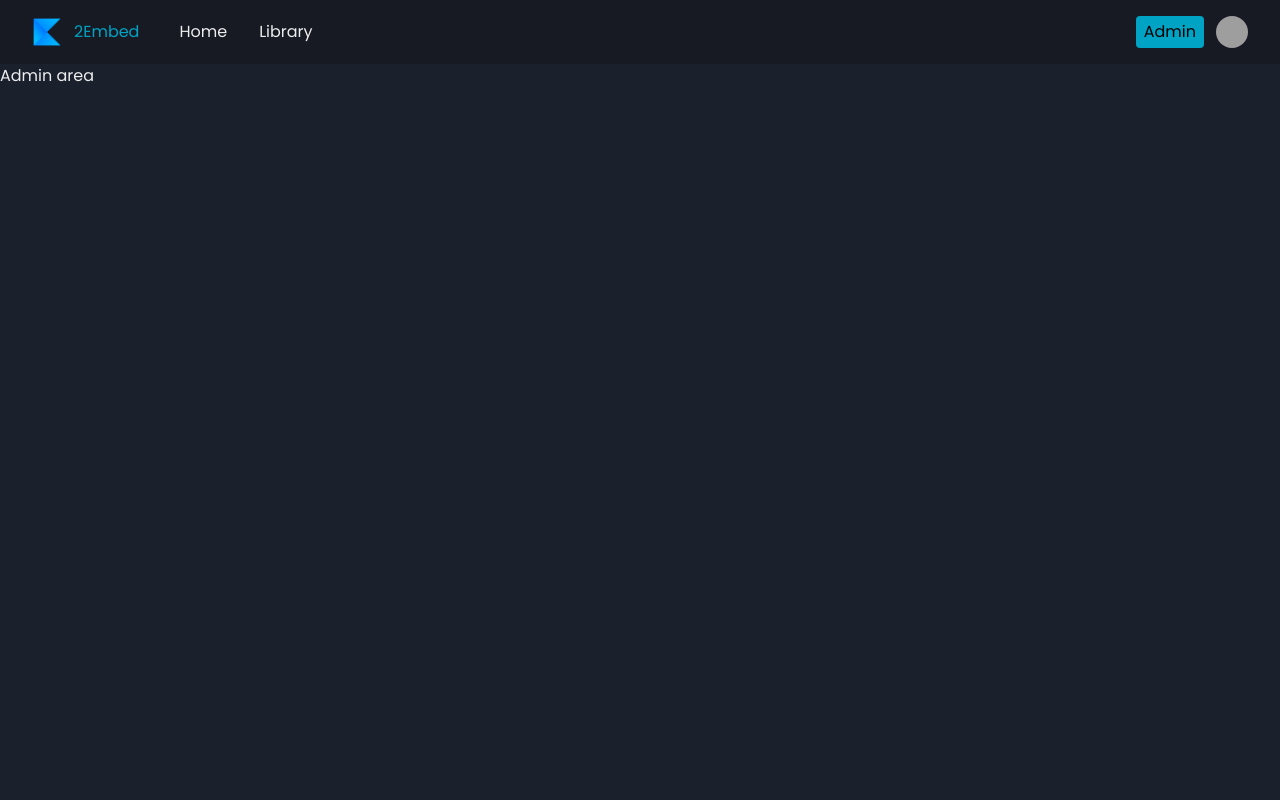
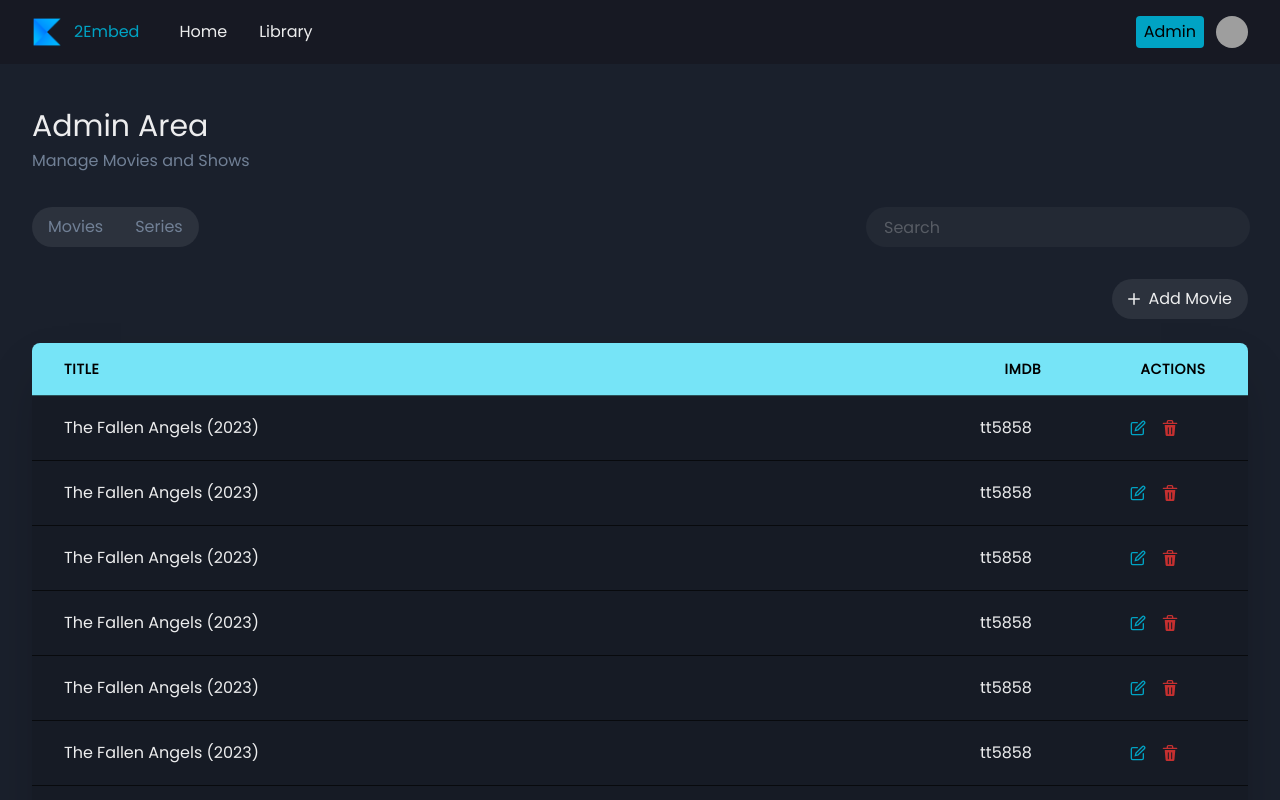
Before and after one commit to bertorepo/2embed, a React (Create React App) app: page /admin in a window 1280 px wide. Shown: the top 800 px of the page. Built offline with nearby package versions, Linux system fonts and the light colour scheme; grey boxes are pictures that could not be loaded.

Commit message:
Add: table layout

```diff
--- a/src/pages/admin/AdminPage.jsx
+++ b/src/pages/admin/AdminPage.jsx
@@ -1,5 +1,45 @@
+import BoxContainer from "../../layout/BoxContainer";
+import Header from "../../components/Header";
+import ButtonGroup from "../../components/ButtonGroup";
+import CustomButton from "../../components/CustomButton";
+import InputField from "../../components/InputField";
+import ListTable from "./components/ListTable";
+import { Box } from "@chakra-ui/react";
+import { AddIcon } from "@chakra-ui/icons";
+
 function AdminPage() {
-  return <h3>Admin area</h3>;
+  return (
+    <BoxContainer>
+      <Header pageHeading="Admin Area" pageSubHeading="Manage Movies and Shows">
+        <ButtonGroup>
+          <CustomButton rounded color="gray.500">
+            Movies
+          </CustomButton>
+          <CustomButton rounded color="gray.500">
+            Series
+          </CustomButton>
+        </ButtonGroup>
+
+        {/* use for search */}
+        <InputField />
+      </Header>
+
+      {/* table */}
+      <Box display="flex" mx={4} mt={4} color="cyan.500" justifyContent={"end"}>
+        <CustomButton
+          _hover={{
+            bg: "cyan.500",
+            color: "black",
+          }}
+          leftIcon={<AddIcon h={3} w={3} />}
+          rounded
+        >
+          Add Movie
+        </CustomButton>
+      </Box>
+      <ListTable />
+    </BoxContainer>
+  );
 }
 
 export default AdminPage;
--- /dev/null
+++ b/src/pages/admin/components/ListTable.jsx
@@ -0,0 +1,75 @@
+import {
+  Box,
+  Table,
+  Thead,
+  Tbody,
+  Tr,
+  Th,
+  Td,
+  TableContainer,
+  HStack,
+  Icon,
+} from "@chakra-ui/react";
+
+import { DeleteIcon, EditIcon } from "@chakra-ui/icons";
+
+function ListTable() {
+  return (
+    <Box p={4} mt={2}>
+      <TableContainer
+        bg={"blackAlpha.300"}
+        sx={{
+          borderRadius: "8px",
+          boxShadow: "2xl",
+        }}
+      >
+        <Table size="lg" colorScheme={"blackAlpha"}>
+          <Thead bg={"cyan.300"}>
+            <Tr>
+              <Th color={"black"}>Title</Th>
+              <Th
+                color={"black"}
+                sx={{
+                  width: "150px",
+                  textAlign: "center",
+                }}
+              >
+                IMDB
+              </Th>
+              <Th
+                color={"black"}
+                sx={{
+                  width: "150px",
+                  textAlign: "center",
+                }}
+              >
+                Actions
+              </Th>
+            </Tr>
+          </Thead>
+          <Tbody>
+            {[1, 2, 3, 4, 5, 6, 8, 9, 10].map((item) => {
+              return (
+                <Tr
+                  key={item}
+                  _hover={{ bg: "blackAlpha.400", transition: "all 1s" }}
+                >
+                  <Td>The Fallen Angels (2023)</Td>
+                  <Td>tt5858</Td>
+                  <Td>
+                    <HStack spacing={4}>
+                      <Icon color={"cyan.600"} as={EditIcon} />
+                      <Icon color={"red.600"} as={DeleteIcon} />
+                    </HStack>
+                  </Td>
+                </Tr>
+              );
+            })}
+          </Tbody>
+        </Table>
+      </TableContainer>
+    </Box>
+  );
+}
+
+export default ListTable;
--- a/src/pages/library/Library.jsx
+++ b/src/pages/library/Library.jsx
@@ -1,4 +1,3 @@
-import { Box, Flex, Input, Text } from "@chakra-ui/react";
 import { useEffect, useState } from "react";
 import CustomButton from "../../components/CustomButton";
 import InputField from "../../components/InputField";
@@ -40,6 +39,7 @@ function Library() {
             isActive={currentType === "movie" ? true : false}
             rounded
             onClick={() => handleFilterData("movie")}
+            color="gray.500"
           >
             Movies
           </CustomButton>
```
